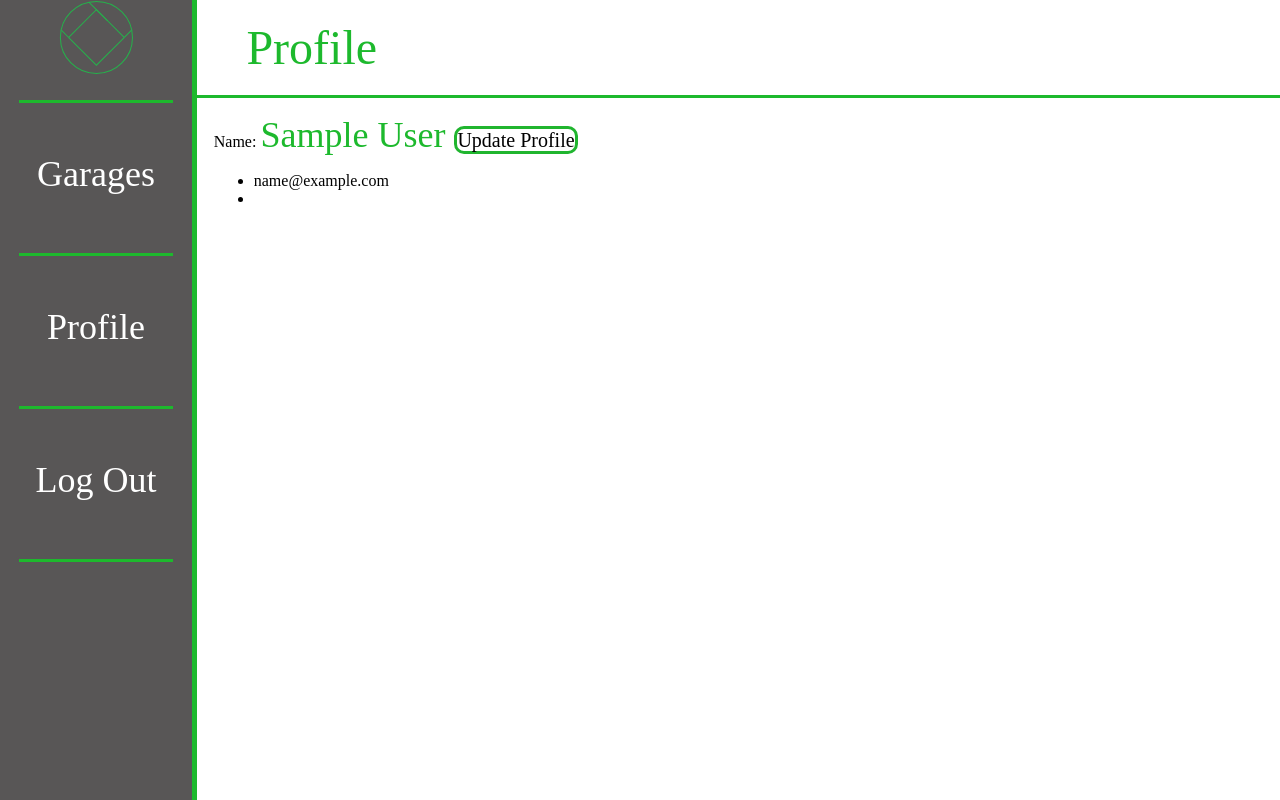
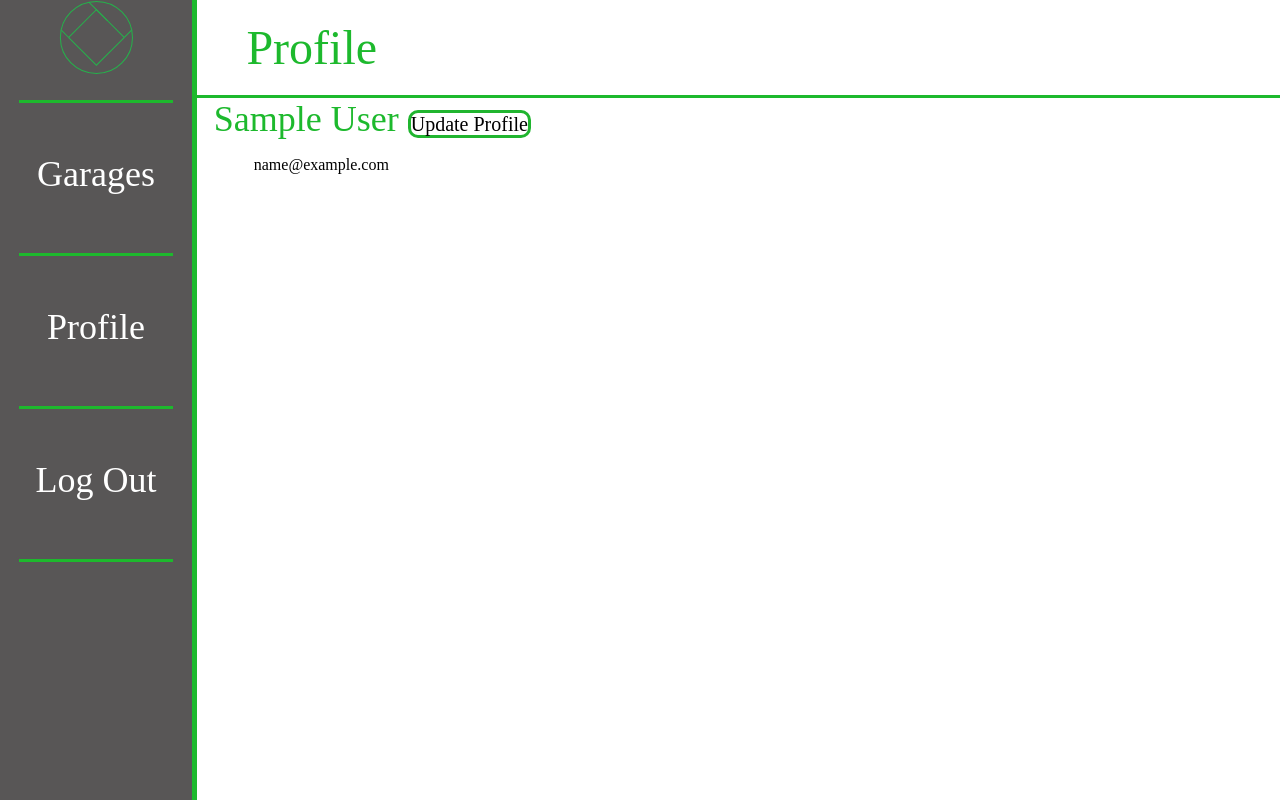
Before and after one commit to social-music/social-music, a Django app: page /rango/profile/ in a window 1280 px wide. Run offline with Django 3.2, Linux system fonts and the light colour scheme; the visitor is signed in with stand-in values (Sample User, id 1); data that the repository does not hold is empty.

Commit message:
profile css done for now

```diff
--- a/code/tango_with_django_project/static/styles.css
+++ b/code/tango_with_django_project/static/styles.css
@@ -93,6 +93,10 @@ body {
 	color: #1db92d;
 }
 
+#profile_info li {
+	list-style-type: none;
+}
+
 /* Sign In and Sign up*/
 #sign_in, #register {
 	width: 20%;
--- a/code/tango_with_django_project/templates/rango/profile.html
+++ b/code/tango_with_django_project/templates/rango/profile.html
@@ -26,8 +26,8 @@
 
 		</div>
 		<div id="lower_top_bar">
-			<p> Name: <span class="name"> {{ user.first_name }} {{ user.last_name }} </span> <a class="button" href="{% url 'update-profile' %}">Update Profile</a> </p>
-			<ul>
+			<span class="name"> {{ user.first_name }} {{ user.last_name }} </span> <a class="button" href="{% url 'update-profile' %}">Update Profile</a>
+			<ul id="profile_info">
 		        <li>{{ user.email }}</li>
 		        <li>{{ user.profile.website }}</li>
 		        {% if user.profile.picture %}
```
